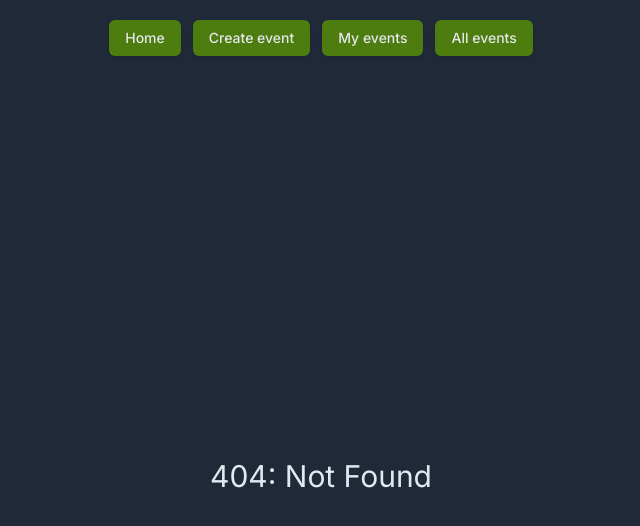
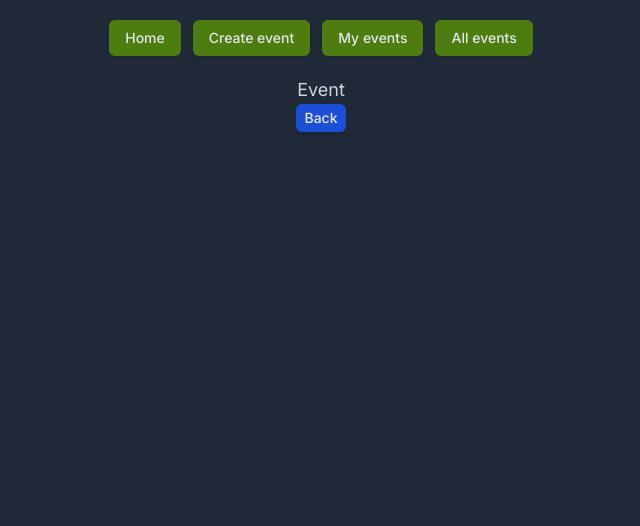
Before and after one commit to ntzolov/events-blog, a Next.js app: page /event/1 in a window 1280 px wide. Before the commit this address had no page. Shown: the top 526 px of the page, without its empty margins (319-959 px from the left). Built offline with nearby package versions, Linux system fonts and the light colour scheme.

Commit message:
create page for event info

```diff
--- /dev/null
+++ b/src/app/event/[id]/page.tsx
@@ -0,0 +1,10 @@
+import BackButton from './BackButton';
+
+export default function EventPage() {
+  return (
+    <div className='flex flex-col items-center text-gray-300 text-lg'>
+      <h1>Event</h1>
+      <BackButton />
+    </div>
+  );
+}
```
